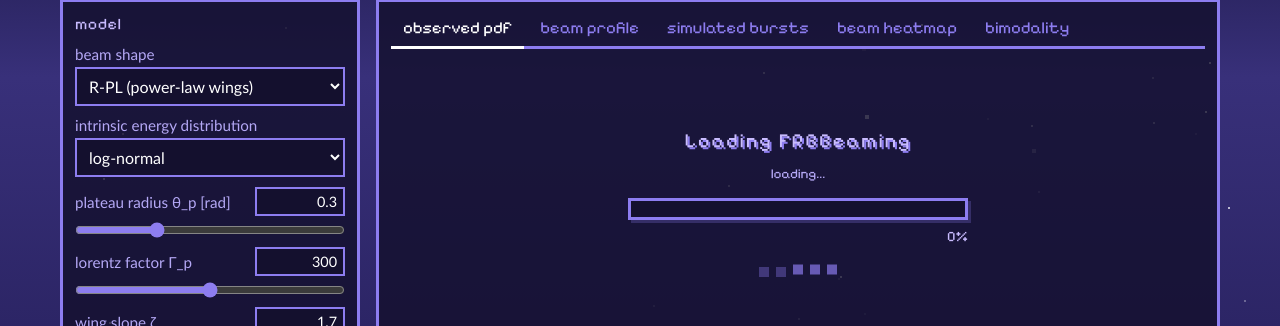
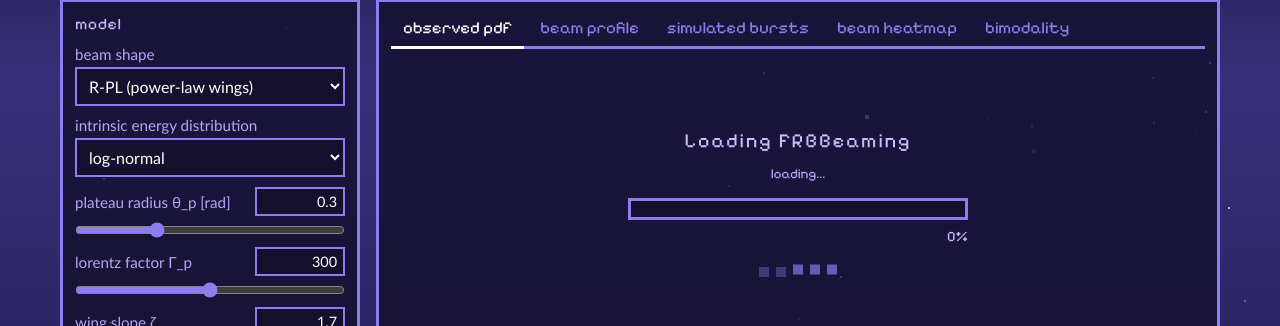
Before and after one commit to crixiii/crixiii.github.io, a Jekyll site: the page built from frb/index.html, in a window 1280 px wide. Shown: the part 148-474 px from the top of the page. Built offline with Jekyll 4.4.1, drawn with Linux system fonts in a browser that asks for light colours.

Commit message:
Remove text and box shadows from CSS styles
Removed text shadow and box shadow from styles.

```diff
--- a/frb/index.html
+++ b/frb/index.html
@@ -63,7 +63,7 @@ title: frb energies
         font-size: 1.25rem;
         letter-spacing: 2px;
         margin-bottom: 12px;
-        text-shadow: 2px 2px 0 var(--mid);}
+        text-shadow: none;}
       .frb-app .loading-subtitle {
         color: var(--muted);
         font-size: 0.85rem;
@@ -73,7 +73,7 @@ title: frb energies
         padding: 3px;
         border: 3px solid var(--mid);
         background: var(--field);
-        box-shadow: 3px 3px 0 rgba(141, 125, 240, 0.25);}
+        box-shadow: none;}
       .frb-app .pixel-progress-fill {
         height: 100%;
         width: 0%;
```
